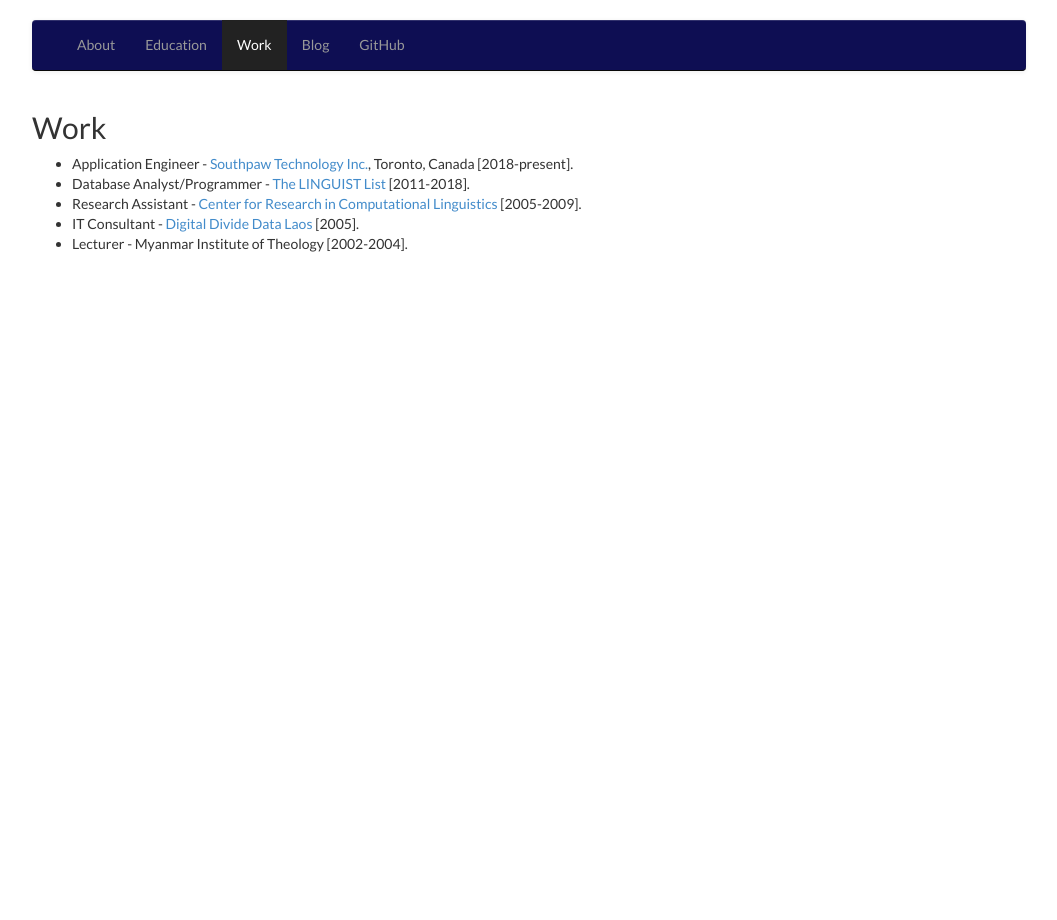
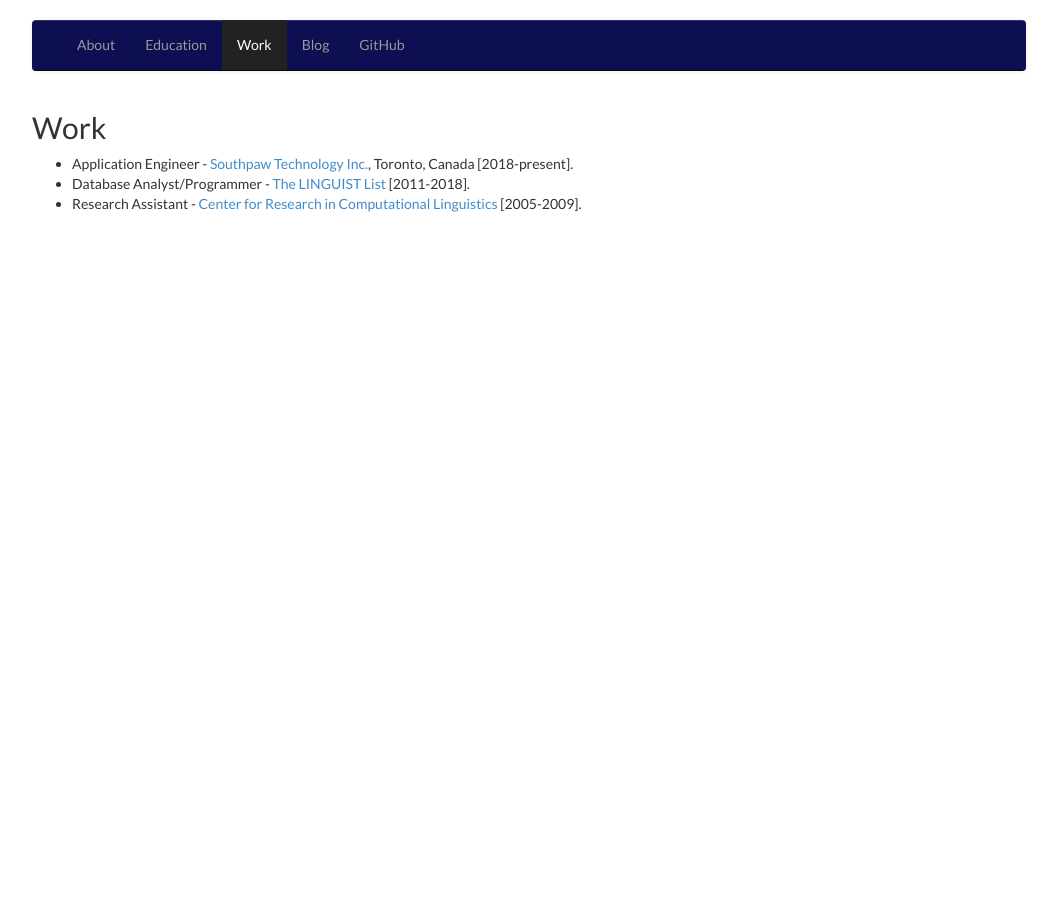
Before and after one commit to lwinmoe/lwinmoe.github.io, a Jekyll site: the page built from _pages/work.md, in a window 1280 px wide. Shown: the whole page, without its empty margins (111-1168 px from the left). Built offline with Jekyll 4.4.1, drawn with Linux system fonts in a browser that asks for light colours.

```diff
--- a/_pages/work.md
+++ b/_pages/work.md
@@ -10,5 +10,3 @@ permalink: /work/
 - Application Engineer - [Southpaw Technology Inc.](https://southpawtech.com/), Toronto, Canada [2018-present].
 - Database Analyst/Programmer - [The LINGUIST List](https://linguistlist.org) [2011-2018].
 - Research Assistant - [Center for Research in Computational Linguistics](http://www.sealang.net/) [2005-2009].
-- IT Consultant - [Digital Divide Data Laos](http://digitaldividedata.org) [2005].
-- Lecturer - Myanmar Institute of Theology [2002-2004].
```
Also changed, not shown: _pages/education.md (+1 -0 lines).
